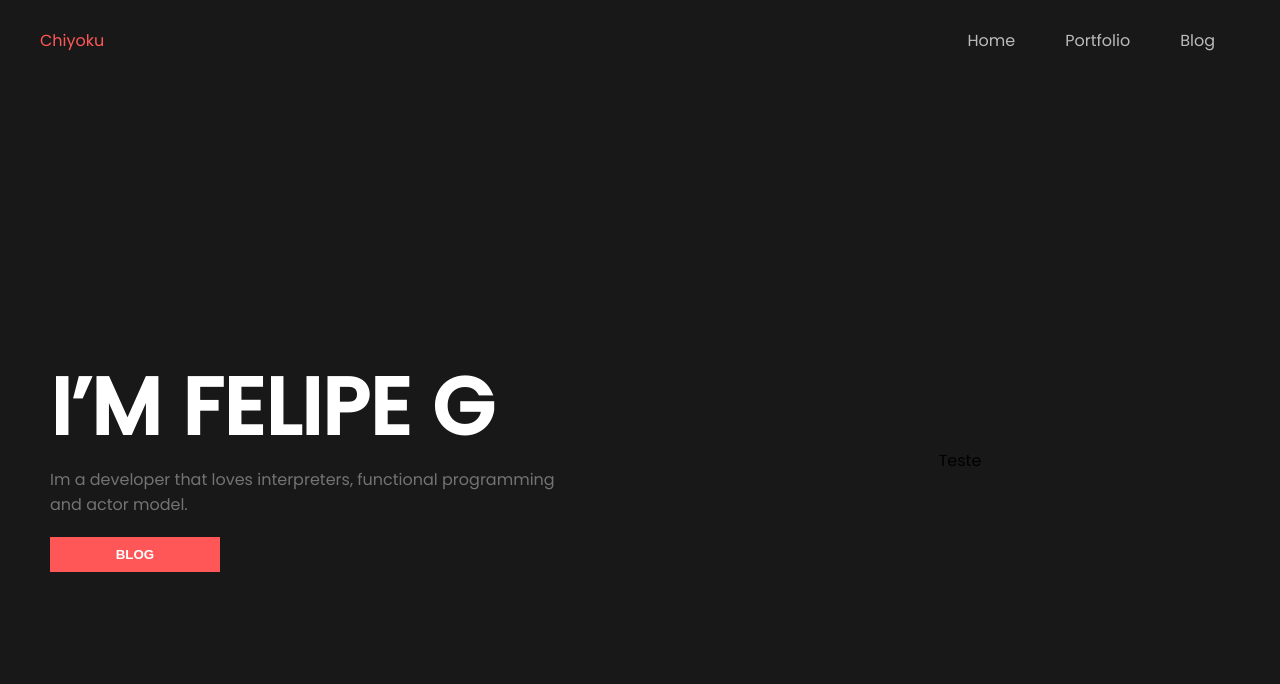
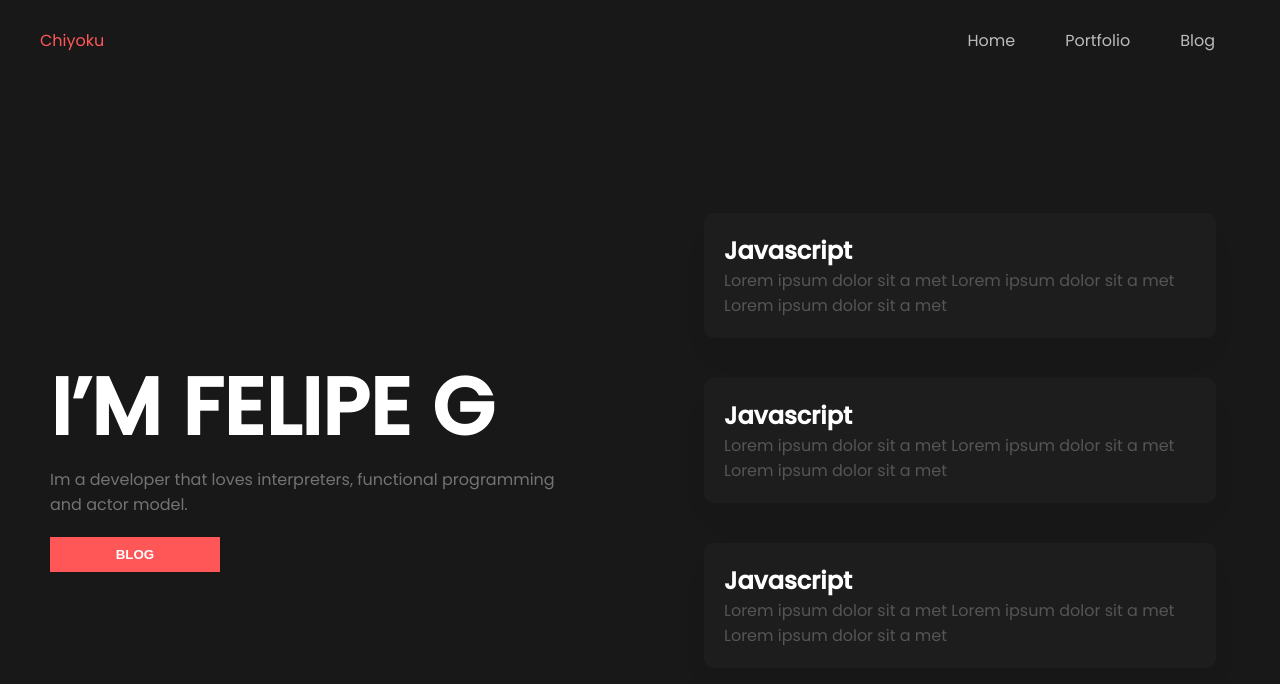
Before and after one commit to Chiyoku/chiyoku.github.io, a React (Create React App) app: page / in a window 1280 px wide. Shown: the top 684 px of the page. Built offline with nearby package versions, Linux system fonts and the light colour scheme.

Commit message:
:sparkles: | Made items and lists

```diff
--- a/src/components/Item/index.tsx
+++ b/src/components/Item/index.tsx
@@ -1,9 +1,20 @@
 import React from 'react';
+import Container from './styles';
 
-const Item: React.VFC = () => (
-  <div>
-    Teste
-  </div>
+type Props = {
+  name: string,
+  desc: string,
+};
+
+const Item: React.VFC<Props> = ({ name, desc }: Props) => (
+  <Container>
+    <h1>
+      {name}
+    </h1>
+    <p>
+      {desc}
+    </p>
+  </Container>
 );
 
 export default Item;
--- a/src/components/Item/styles.ts
+++ b/src/components/Item/styles.ts
@@ -1,10 +1,25 @@
 import styled from 'styled-components';
 
 export default styled.nav`
-  height: 80px;
-  display: flex;
-  justify-content: space-between;
-  align-items: center;
-  padding: 40px;
+  padding: 20px;
   flex: 0 1 auto;
+  background: #1d1d1d;
+  border-radius: 10px;
+  width: 40vw;
+  box-shadow: 0px 20px 40px rgba(0, 0, 0, 0.02);
+  margin-bottom: 40px;
+
+  h1 {
+    color: #fff;
+  }
+
+  p {
+    color: #555;
+  }
+
+  @media (max-width: 950px) {
+    margin: 40px;
+    text-align: center;
+    width: fit-content;
+  }
 `;
--- a/src/components/LangList/index.tsx
+++ b/src/components/LangList/index.tsx
@@ -1,8 +1,12 @@
 import React from 'react';
+import items from './items';
+import Item from '../Item';
 
 const List: React.VFC = () => (
   <div>
-    Teste
+    {items.map((item) => (
+      <Item name={item.name} desc={item.description} />
+    ))}
   </div>
 );
 
--- /dev/null
+++ b/src/components/LangList/items.ts
@@ -0,0 +1,17 @@
+export default [
+  {
+    name: 'Javascript',
+    description:
+      'Lorem ipsum dolor sit a met Lorem ipsum dolor sit a met Lorem ipsum dolor sit a met ',
+  },
+  {
+    name: 'Javascript',
+    description:
+      'Lorem ipsum dolor sit a met Lorem ipsum dolor sit a met Lorem ipsum dolor sit a met ',
+  },
+  {
+    name: 'Javascript',
+    description:
+      'Lorem ipsum dolor sit a met Lorem ipsum dolor sit a met Lorem ipsum dolor sit a met ',
+  },
+];
```
